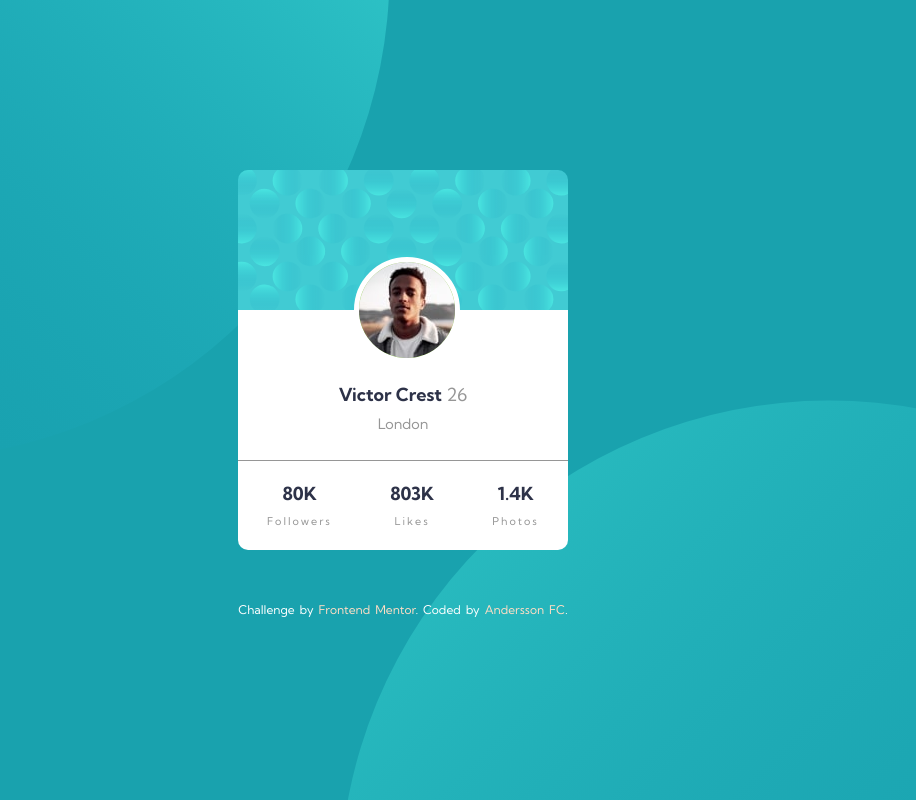
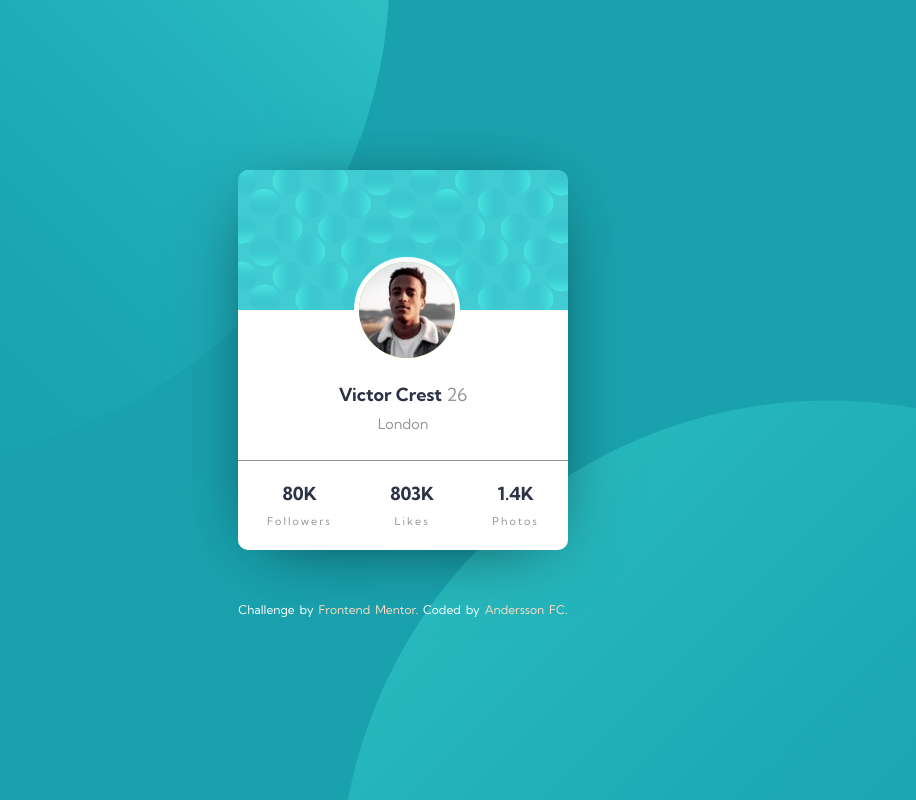
Before and after one commit to AnderssonFuentes/profile-card-component-main, a plain HTML site: page index.html in a window 1280 px wide. Shown: the whole page, without its empty margins (237-1153 px from the left). Drawn offline with Linux system fonts and the light colour scheme.

Commit message:
Update2 CSS

```diff
--- a/styles.css
+++ b/styles.css
@@ -26,6 +26,7 @@ body {
   border-radius: 10px;
   overflow: hidden;
   position: relative;
+  box-shadow: 0px 10px 71px -26px rgba(0, 0, 0, 0.74);
 }
 
 .bubbles {
```
